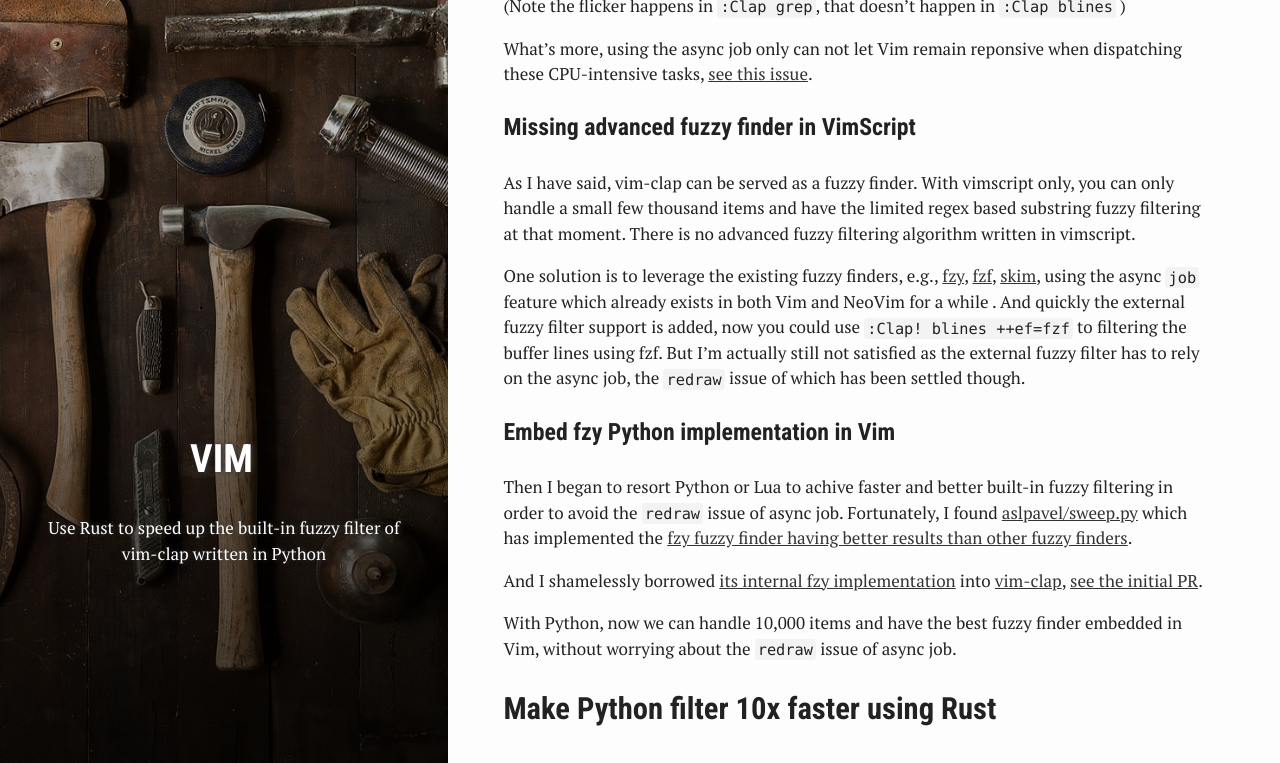
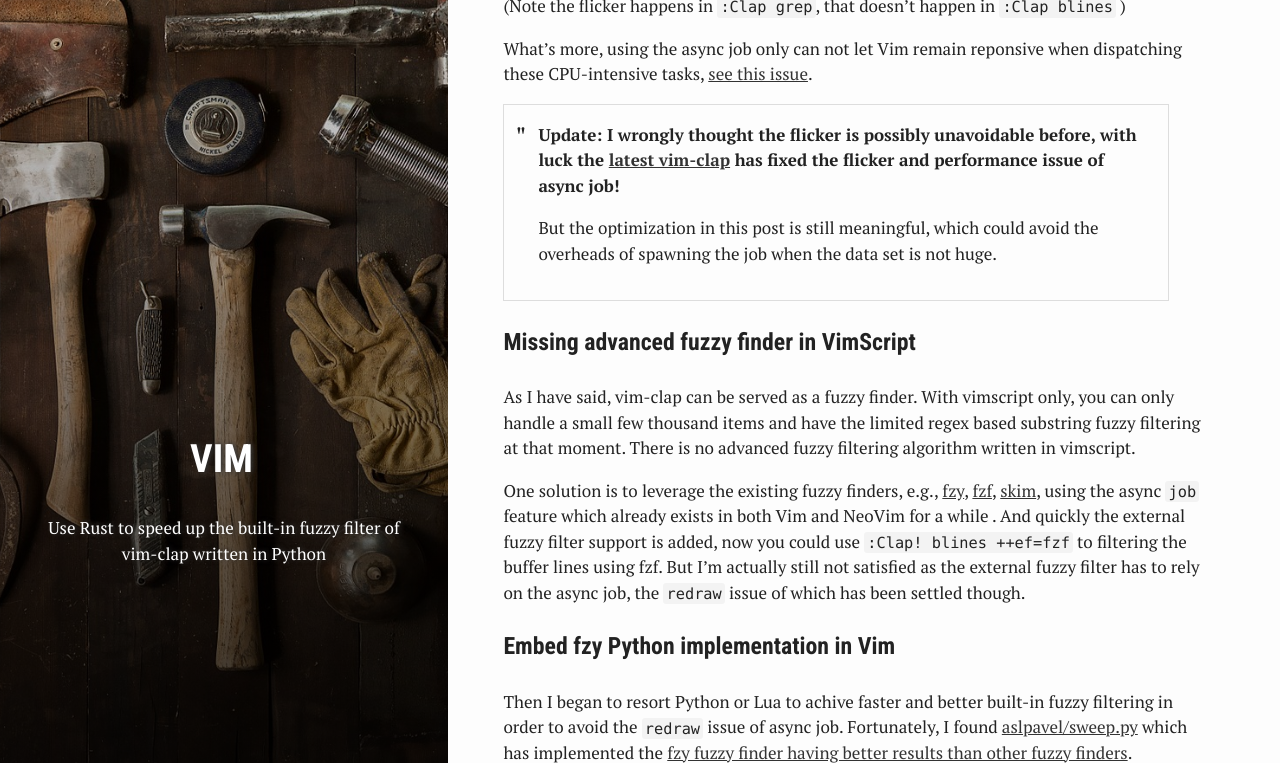
Before and after one commit to liuchengxu/liuchengxu.github.io, a Jekyll site: the page built from _posts/2019-12-20-speed-up-vim-python-plugin-using-rust.md, in a window 1280 px wide and 900 px high, scrolled down 2247 px, cut to the strip 137-900 px from the top of the window. Built offline with Jekyll 4.4.1, drawn with Linux system fonts in a browser that asks for light colours.

Commit message:
Update post

```diff
--- a/_posts/2019-12-20-speed-up-vim-python-plugin-using-rust.md
+++ b/_posts/2019-12-20-speed-up-vim-python-plugin-using-rust.md
@@ -67,6 +67,10 @@ No one wants to use a Vim plugin that is slow, so one principle of [vim-clap](ht
 (Note the flicker happens in `:Clap grep`, that doesn't happen in `:Clap blines` )
 
 What's more, using the async job only can not let Vim remain reponsive when dispatching these CPU-intensive tasks, [see this issue](https://github.com/liuchengxu/vim-clap/issues/75).
+
+>**Update: I wrongly thought the flicker is possibly unavoidable before, with luck the [latest vim-clap](https://github.com/liuchengxu/vim-clap) has fixed the flicker and performance issue of async job!**
+>
+>But the optimization in this post is still meaningful, which could avoid the overheads of spawning the job when the data set is not huge.
 
 ### Missing advanced fuzzy finder in VimScript
 
```
